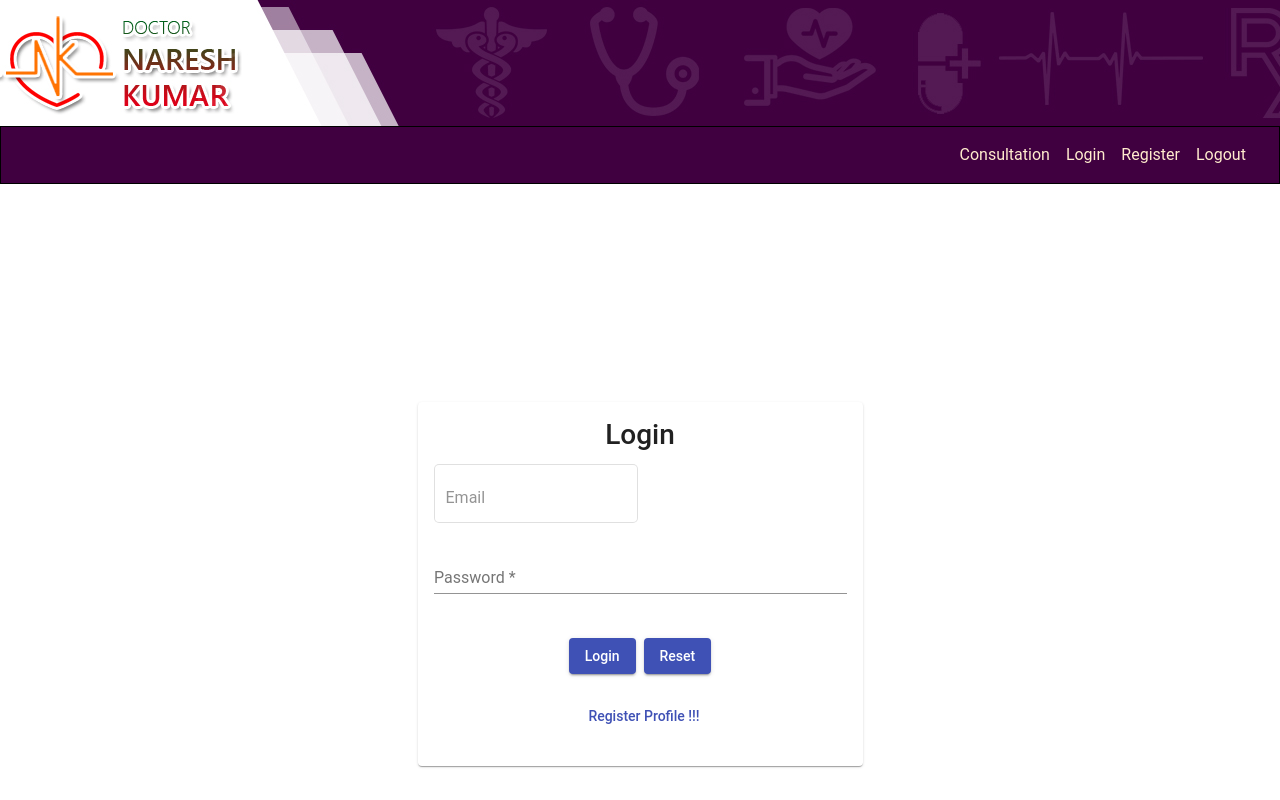
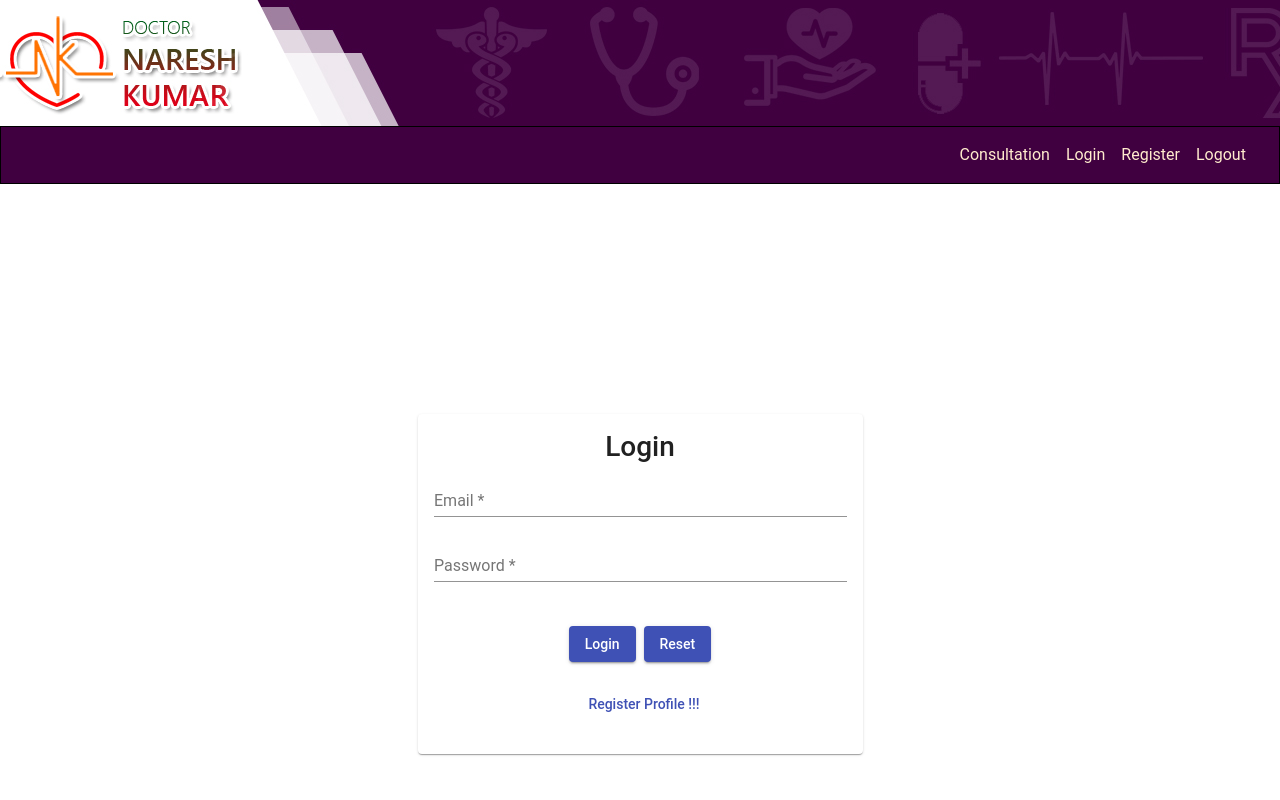
Before and after one commit to kalyankakarala/VirtualClinic, an Angular app: page / in a window 1280 px wide. Shown: the top 800 px of the page. Built offline with nearby package versions, Linux system fonts and the light colour scheme.

Commit message:
validation changes

```diff
--- a/src/app/userlogin/userlogin.component.html
+++ b/src/app/userlogin/userlogin.component.html
@@ -9,7 +9,14 @@
           <mat-card>
             <h3 class="text-center">Login</h3>
             <form [formGroup]="loginForm" (ngSubmit)="onSubmit()">
-              <mat-form-field appearance="outline">
+              <!-- <mat-form-field class="full-width">
+                <input type="text" matInput placeholder="Email" formControlName="username">
+                <mat-error *ngIf="data.username.errors?.required">Username is required</mat-error>
+
+                <mat-error *ngIf="data.username.touched && data.username.invalid">Email pattern should be like xyz@abc.com</mat-error>
+              </mat-form-field> -->
+
+              <mat-form-field class="full-width">
                 <input type="text" matInput placeholder="Email" name="username" formControlName="username" [required]="true"  pattern="[a-z0-9._%+-]+@[a-z0-9.-]+\.[a-z]{2,3}$">
                 <mat-error *ngIf="data.username.errors?.required">Email is required</mat-error>
                 <mat-error *ngIf="data.username.errors?.pattern">Email pattern should be like xyz@abc.com</mat-error>
```
